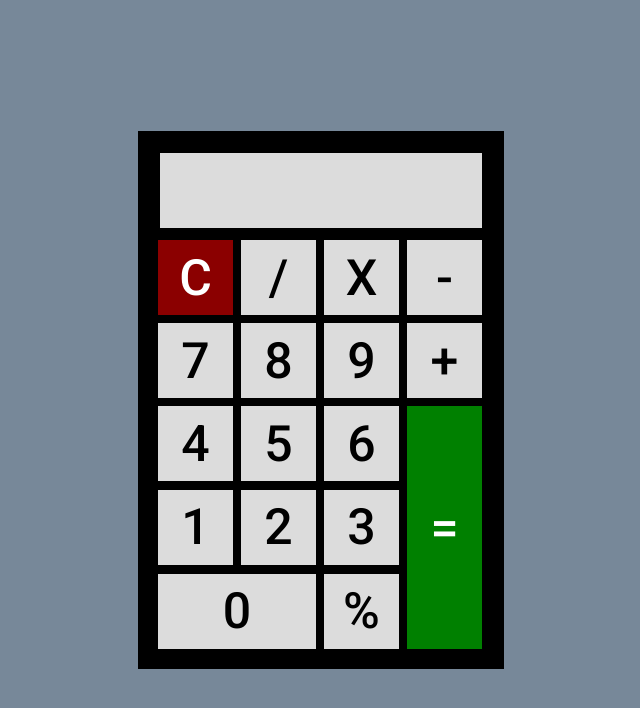
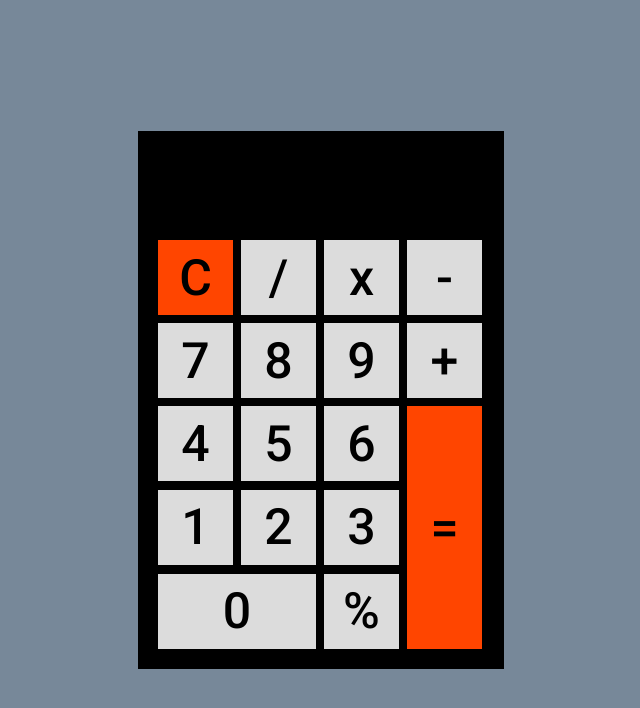
Before and after one commit to BigTonny1980/Calculadora, a plain HTML site: page index.html in a window 1280 px wide. Shown: the whole page, without its empty margins (319-959 px from the left). Drawn offline with Linux system fonts and the light colour scheme.

Commit message:
Visor Corrigido; Pequenas Alterações no Design da Calculadora

```diff
--- a/app.js
+++ b/app.js
@@ -1,6 +1,7 @@
 function inserirNumero(num) {
    let numero = document.getElementById("displayCalculadora").textContent;
    document.getElementById("displayCalculadora").textContent = numero + num;
+   atualizarVisor();
 }
 
 let operacao; // VARIÁVEL GLOBAL
@@ -45,4 +46,18 @@ function calcular() {
    }
 
    document.getElementById("displayCalculadora").textContent = variavelNova;
+   atualizarVisor();
 }
+
+function atualizarVisor() {
+   let visor = document.getElementById("displayCalculadora");
+   let numero = visor.textContent;
+
+   // LIMITAR O NÚMERO DE DÍGITOS EXIBIDOS NO VISOR DA CALCULADORA
+
+   if (numero.length > 9) {
+      numero = numero.substring(0, 9);
+   }
+
+   visor.textContent = numero;
+}
--- a/index.html
+++ b/index.html
@@ -15,7 +15,7 @@
          <tr>
             <td><button class="botaoLimpar" onclick="limpar()">C</button></td>
             <td><button class="botao" onclick="inserirOperacao('/')">/</button></td>
-            <td><button class="botao" onclick="inserirOperacao('*')">X</button></td>
+            <td><button class="botao" onclick="inserirOperacao('*')">x</button></td>
             <td><button class="botao" onclick="inserirOperacao('-')">-</button></td>
          </tr>
          <tr>
@@ -28,7 +28,7 @@
             <td><button class="botao" onclick="inserirNumero('4')">4</button></td>
             <td><button class="botao" onclick="inserirNumero('5')">5</button></td>
             <td><button class="botao" onclick="inserirNumero('6')">6</button></td>
-            <td rowspan="3"><button class="botaoVerde" onclick="calcular()" style="height: 243px">=</button></td>
+            <td rowspan="3"><button class="botaoIgualdade" onclick="calcular()" style="height: 243px">=</button></td>
          </tr>
          <tr>
             <td><button class="botao" onclick="inserirNumero('1')">1</button></td>
--- a/style.css
+++ b/style.css
@@ -48,19 +48,19 @@ html {
    cursor: pointer;
    border: none;
    font-family: 'Roboto';
-   color: white;
-   background-color: darkred;
+   color: black;
+   background-color: orangered;
 }
 
-.botaoVerde {
+.botaoIgualdade {
    width: 75px;
    margin: 3px;
    font-size: 50px;
    cursor: pointer;
    border: none;
    font-family: 'Roboto';
-   color: white;
-   background-color: green;
+   color: black;
+   background-color: orangered;
 }
 
 .botao:hover {
@@ -69,12 +69,12 @@ html {
 }
 
 .botaoLimpar:hover {
-   background-color: crimson;
+   background-color: orange;
    color: black;
 }
 
-.botaoVerde:hover {
-   background-color: limegreen;
+.botaoIgualdade:hover {
+   background-color: orange;
    color: black;
 }
 
@@ -84,11 +84,12 @@ html {
 }
 
 #displayCalculadora {
-   background-color: gainsboro;
+   background-color: black;
    width: 322px;
    height: 75px;
    margin: 7px;
    font-size: 60px;
    font-family: 'Roboto';
    text-align: center;
+   color: white;
 }
```
